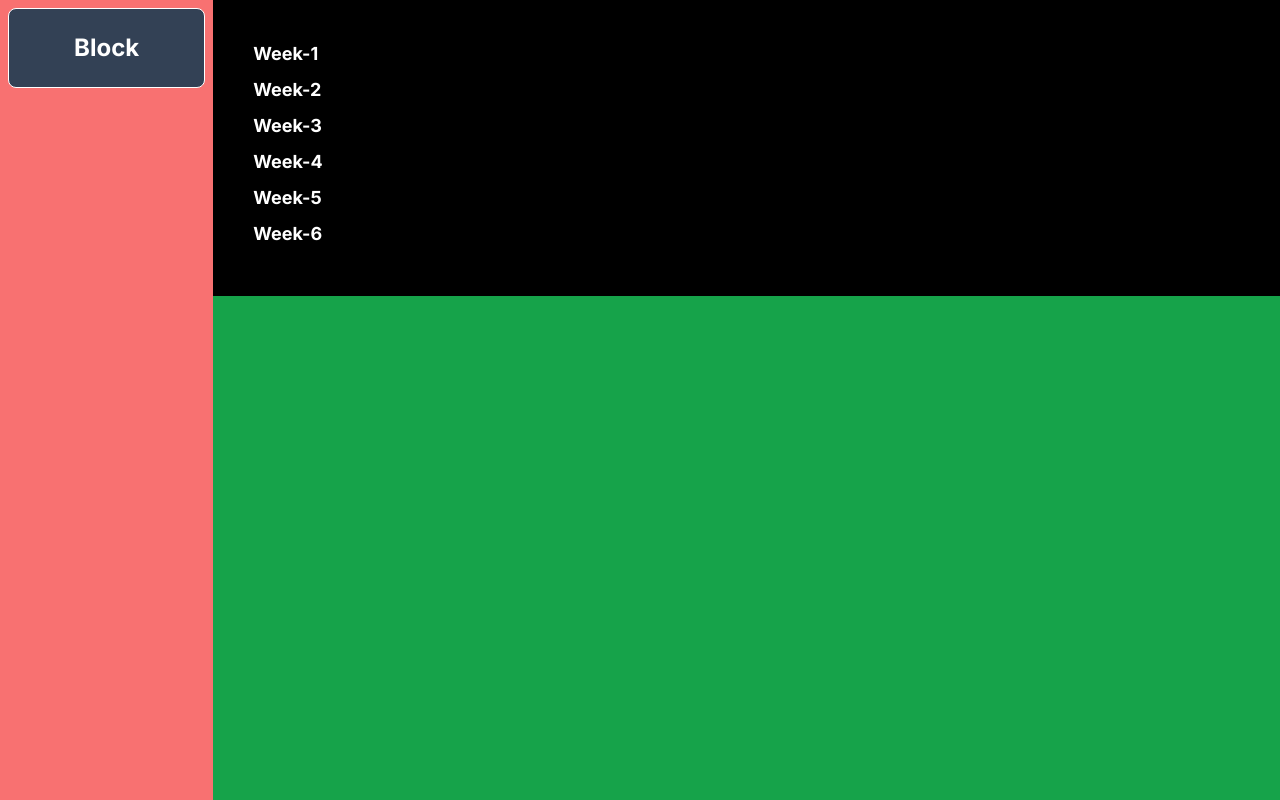
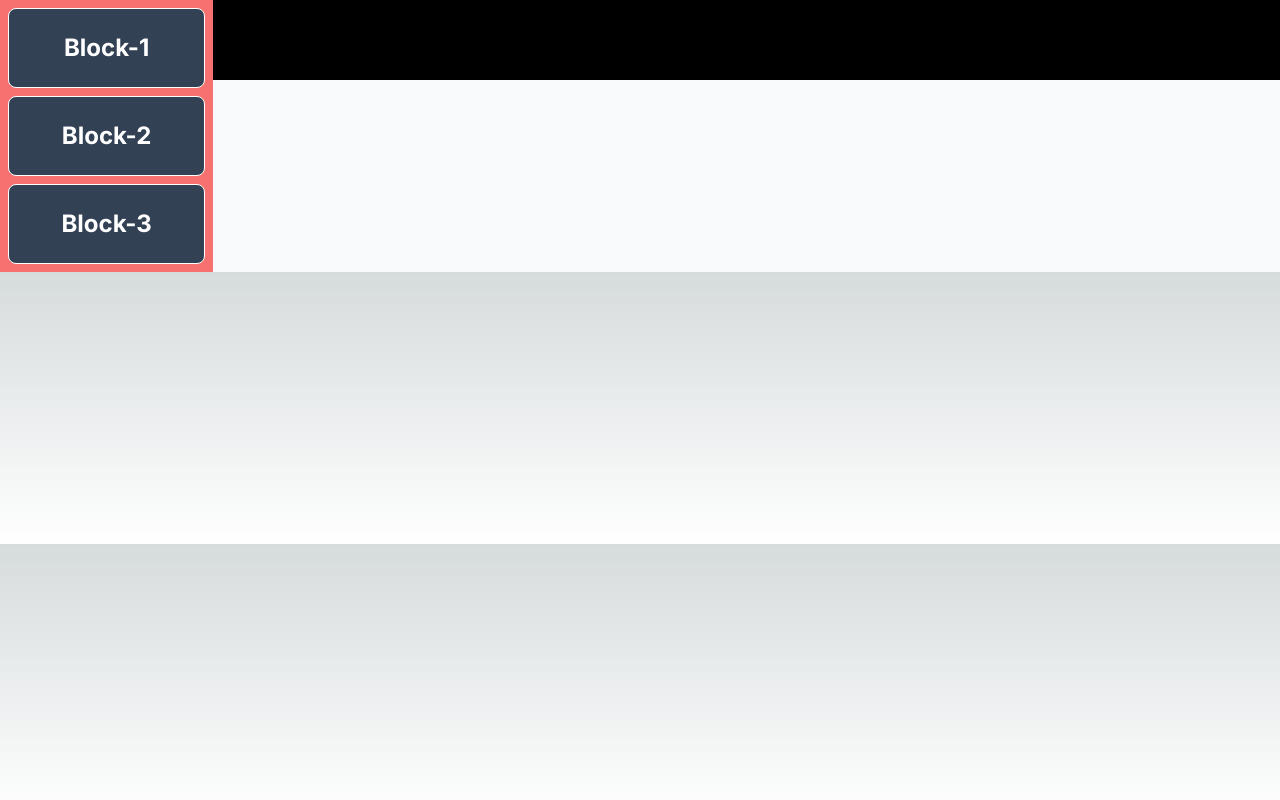
Before and after one commit to ahmadhmi/CPSY301-final-project-prototype, a Next.js app: page / in a window 1280 px wide. Built offline with nearby package versions, Linux system fonts and the light colour scheme.

Commit message:
added some components and functionality to the UI

```diff
--- a/app/Grading/page.js
+++ /dev/null
@@ -1,10 +0,0 @@
-import React from 'react'
-import Lab from '../../components/Lab'
-
-const Page = () => {
-  return (
-    <Lab />
-  )
-}
-
-export default Page
--- a/app/components/Block.js
+++ b/app/components/Block.js
@@ -1,9 +1,12 @@
+"use client";
 import React from "react";
 
-const Block = () => {
+const Block = ({handleBlockClick, blockName}) => {
   return (
-    <div className="flex justify-center items-center bg-slate-700 w-full h-20 text-white text-2xl font-bold border border-white rounded-lg">
-      Block
+    <div className="flex justify-center items-center bg-slate-700 w-full h-20 text-white text-2xl font-bold border border-white rounded-lg"
+        onClick={handleBlockClick}
+    >
+      {blockName}
     </div>
   );
 };
--- a/app/components/Lab.js
+++ b/app/components/Lab.js
@@ -1,6 +1,6 @@
 import React from "react";
 
-const Lab = ({studentList, blockName, weekName}) => {
+const Lab = ({ studentList, labName }) => {
   const gradingArea = [
     "Drug Selected",
     "Patient Profile",
@@ -10,19 +10,12 @@ const Lab = ({studentList, blockName, weekName}) => {
     "Repeats",
     "Days supply",
   ];
-  const studentList = [
-    "Ahmad Heshmati",
-    "Syed Jawad Raza",
-    "Qiaomu Lei",
-    "John Dao",
-    "Yuta Bokuchi",
-  ];
   return (
     <div>
       <form className="bg-white shadow-md rounded px-8 pt-6 pb-8 mb-4">
         <div className="flex flex-col items-center">
           <label className=" text-gray-700 text-4xl font-bold self-center ">
-            Lab 1
+            {labName}
           </label>
         </div>
 
@@ -33,12 +26,13 @@ const Lab = ({studentList, blockName, weekName}) => {
           >
             Student Name
           </label>
-          <select id="name" className=" bg-white border border-gray-200 text-gray-700 py-3 px-4 pr-8 rounded leading-tight focus:outline-none focus:bg-white focus:border-gray-500">
+          <select
+            id="name"
+            className=" bg-white border border-gray-200 text-gray-700 py-3 px-4 pr-8 rounded leading-tight focus:outline-none focus:bg-white focus:border-gray-500"
+          >
             <option disabled>Select the student</option>
             {studentList.map((student) => (
-              <option value={student}>
-                {student}
-              </option>
+              <option value={student}>{student}</option>
             ))}
           </select>
         </div>
--- a/app/components/LabItem.js
+++ b/app/components/LabItem.js
@@ -1,21 +1,20 @@
 import React from "react";
 
 const LabItem = ({ labName, onDelete, onGradeLab }) => {
-  let lab = labName;
   return (
-    <li className="w-full border border-white p-2" key={lab}>
+    <li className="w-full border border-white p-2" key={labName}>
       <div className="flex flex-row items-center">
-        <div className="w-5/6">{lab}</div>
+        <div className="w-5/6">{labName}</div>
         <div className="w-1/6 flex flex-row space-x-4">
           <button
             className="bg-orange-800 p-2 rounded-md"
-            onClick={() => onDelete(lab)}
+            onClick={() => onDelete(labName)}
           >
             Delete
           </button>
           <button
             className="bg-lime-700 p-2 rounded-md"
-            onClick={() => onGradeLab(lab)}
+            onClick={() => onGradeLab(labName)}
           >
             Grade Lab
           </button>
--- a/app/components/MainPage.js
+++ b/app/components/MainPage.js
@@ -1,10 +1,12 @@
+"use client"
 import React from "react";
 import Week from "./Week";
 
-const MainPage = ({ onGradeLab }) => {
+
+const MainPage = ({onGradeLab, listOfWeeks, onDelete}) => {
   return (
-    <div className="bg-green-600 w-full h-screen">
-      <Week onGradeLab={onGradeLab} />
+    <div className="bg-black w-full">
+      <Week onGradeLab={onGradeLab} listOfWeeks={listOfWeeks} onDelete={onDelete} />
     </div>
   );
 };
--- a/app/components/SideBar.js
+++ b/app/components/SideBar.js
@@ -1,10 +1,14 @@
 import React from "react";
 import Block from "./Block";
 
-const SideBar = () => {
+const SideBar = ({handleBlockClick, listOfBlocks}) => {
+
+
   return (
-    <div className="bg-red-400 w-full h-screen p-2">
-      <Block />
+    <div className="bg-red-400 w-full p-2 flex flex-col gap-2 ">
+      {listOfBlocks.map((block) => (
+        <Block blockName={block} handleBlockClick={() => handleBlockClick(block)} />
+      ))}
     </div>
   );
 };
--- a/app/components/Week.js
+++ b/app/components/Week.js
@@ -3,37 +3,27 @@ import React from "react";
 import { useState } from "react";
 import LabItem from "./LabItem";
 
-const Week = ({ onGradeLab }) => {
-  const weeks = ["Week-1", "Week-2", "Week-3", "Week-4", "Week-5", "Week-6"];
+const Week = ({onGradeLab, listOfWeeks, onDelete}) => {
   const [selectedWeek, setSelectedWeek] = useState("");
-  const [labs, setLabs] = useState([
-    "Lab-1",
-    "Lab-2",
-    "Lab-3",
-    "Lab-4",
-    "Lab-5",
-    "Lab-6",
-  ]);
-  const onDelete = (labName) => {
-    setLabs(labs.filter((lab) => lab !== labName));
-  };
+
+
   return (
-    <div className="w-full bg-black p-10">
+    <div className="w-full p-10">
       <ul>
-        {weeks.map((week, index) => (
+        {listOfWeeks.map((weekObject, index) => (
           <li
             key={index}
             className="text-white text-lg font-bold mb-2"
-            onClick={() => setSelectedWeek(week)}
+            onClick={() => setSelectedWeek(weekObject.weekName)}
           >
-            {week}
-            {selectedWeek === week && (
+            {weekObject.weekName}
+            {selectedWeek === weekObject.weekName && (
               <ul>
-                {labs.map((lab) => (
+                {weekObject.labs.map((lab) => (
                   <LabItem
                     labName={lab}
-                    onDelete={onDelete}
-                    onGradeLab={onGradeLab}
+                    onDelete={() => onDelete(weekObject.weekName, lab)}
+                    onGradeLab={() => onGradeLab(weekObject.weekName, lab)}
                   />
                 ))}
               </ul>
--- a/app/page.js
+++ b/app/page.js
@@ -1,18 +1,83 @@
+"use client"
+
+
+
 import Image from "next/image";
 import SideBar from "./components/SideBar";
 import MainPage from "./components/MainPage";
+import { useState } from "react";
+import Lab from "./components/Lab";
 
 export default function Home() {
-  const onGradeLab = (labName) => {
-    console.log(labName);
+
+  const [data, setData] = useState([
+    {
+      blockName: "Block-1",
+      listOfWeeks: [{weekName:"Week-1", labs: ["lab 1","lab 2"] }, {weekName:"Week-2", labs: ["lab 3","lab 4"] },{weekName:"Week-3", labs: ["lab 5","lab 6"] }],
+      students:["Ahmad Heshmati", "Syed Jawad Raza", "John Dao", "Yuta Bokuchi", "Qiaomu Lei"]
+    },
+    {
+      blockName: "Block-2",
+      listOfWeeks: [{weekName:"Week-1", labs: ["lab 1","lab 2"] }, {weekName:"Week-2", labs: ["lab 3","lab 4"] },{weekName:"Week-3", labs: ["lab 5","lab 6"] }],
+      students:["Ahmad Heshmati", "Syed Jawad Raza", "John Dao", "Yuta Bokuchi", "Qiaomu Lei"]
+
+    },
+    {
+      blockName: "Block-3",
+      listOfWeeks: [{weekName:"Week-5", labs: ["lab 1","lab 2"] }, {weekName:"Week-6", labs: ["lab 3","lab 4"] },{weekName:"Week-7", labs: ["lab 5","lab 6"] }],
+      students:["Ahmad Heshmati", "Syed Jawad Raza", "John Dao", "Yuta Bokuchi", "Qiaomu Lei"]
+    },
+  ]);
+
+  const [selectedBlock, setSelectedBlock] = useState("Block-1");
+
+  const [listOfWeeks, setListOfWeeks] = useState([]);
+
+  const [showLab, setShowLab] = useState(false);
+
+  const [selectedStudent, setSelectedStudent] = useState([]);
+
+  const [selectedLab, setSelectedLab] = useState("");
+
+  const handleBlockClicked = (blockName) => {
+    setSelectedBlock(blockName);
+    handleUpdateStudent(selectedBlock);
+    const selectedBlockData = data.find((block) => block.blockName === blockName);
+    console.log(selectedBlockData);
+    setListOfWeeks(selectedBlockData.listOfWeeks);
+  }
+
+  const handleUpdateStudent = (blockName) => {
+    const studentList = data.find((block) => block.blockName === blockName).students;
+    setSelectedStudent(studentList);
   };
+
+  const onGradeLab = (week, labName) => {
+    setSelectedLab(labName);
+    setShowLab(true);
+  };
+
+  const onDeleteLab = (weekName, labName) => {
+    setData(data.map((block) => {
+      if (block.blockName === selectedBlock) {
+        block.listOfWeeks.map((week) => {
+          if (week.weekName === weekName) {
+            week.labs = week.labs.filter((lab) => lab !== labName);
+          }
+        });
+      }
+      return block;
+    }));
+  };
+
   return (
-    <main className="flex bg-slate-50 h-screen w-screen">
-      <div className="w-1/6 h-screen ">
-        <SideBar />
+    <main className="flex bg-slate-50 h-full w-screen">
+      <div className="w-1/6 h-full ">
+        <SideBar handleBlockClick={handleBlockClicked} listOfBlocks={data.map((object) => object.blockName )} />
       </div>
       <div className="w-5/6">
-        <MainPage onGradeLab={onGradeLab} />
+        <MainPage onGradeLab={onGradeLab} listOfWeeks={listOfWeeks} onDelete={onDeleteLab}/>
+        {showLab && <Lab studentList={selectedStudent} labName={selectedLab} />}
       </div>
     </main>
   );
```
